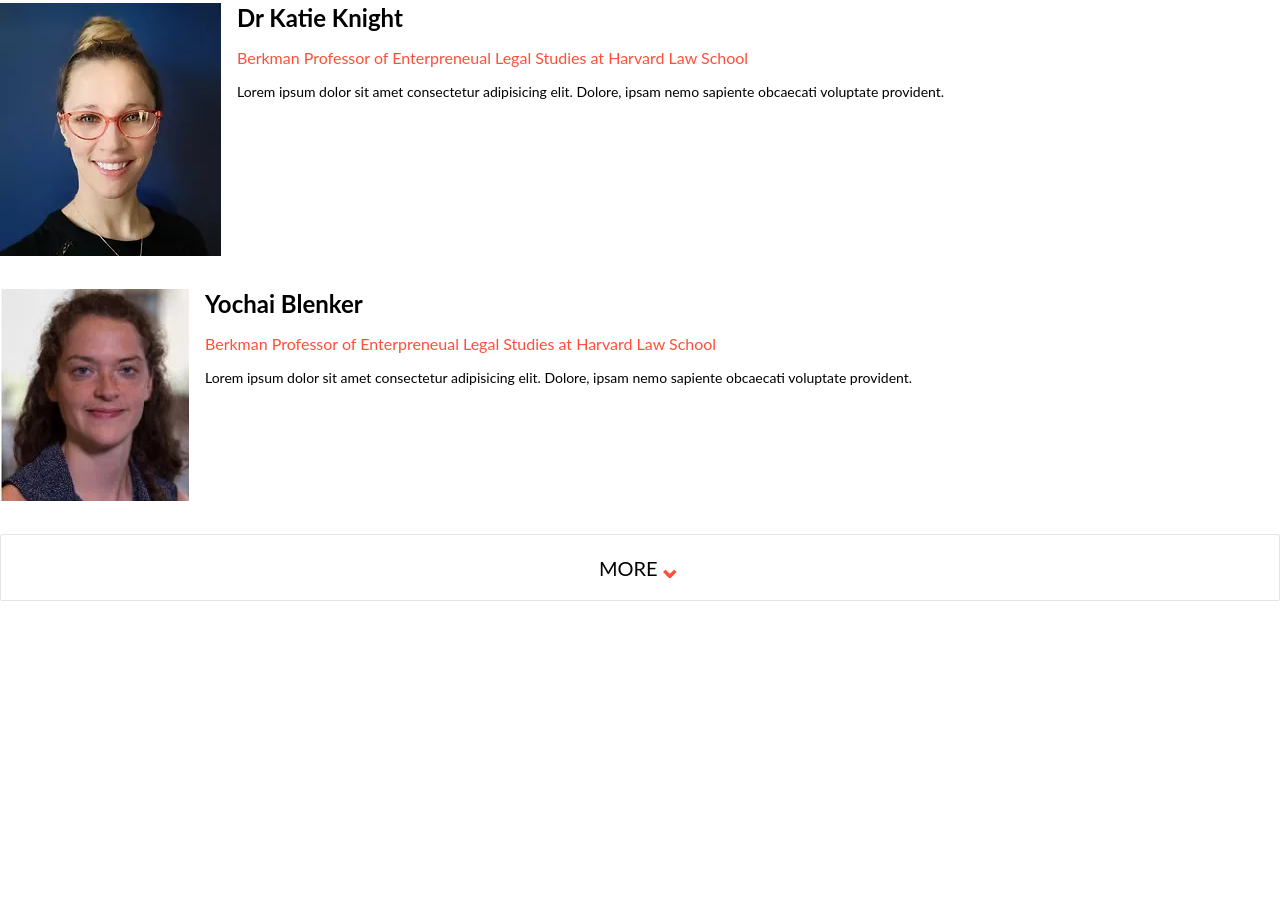
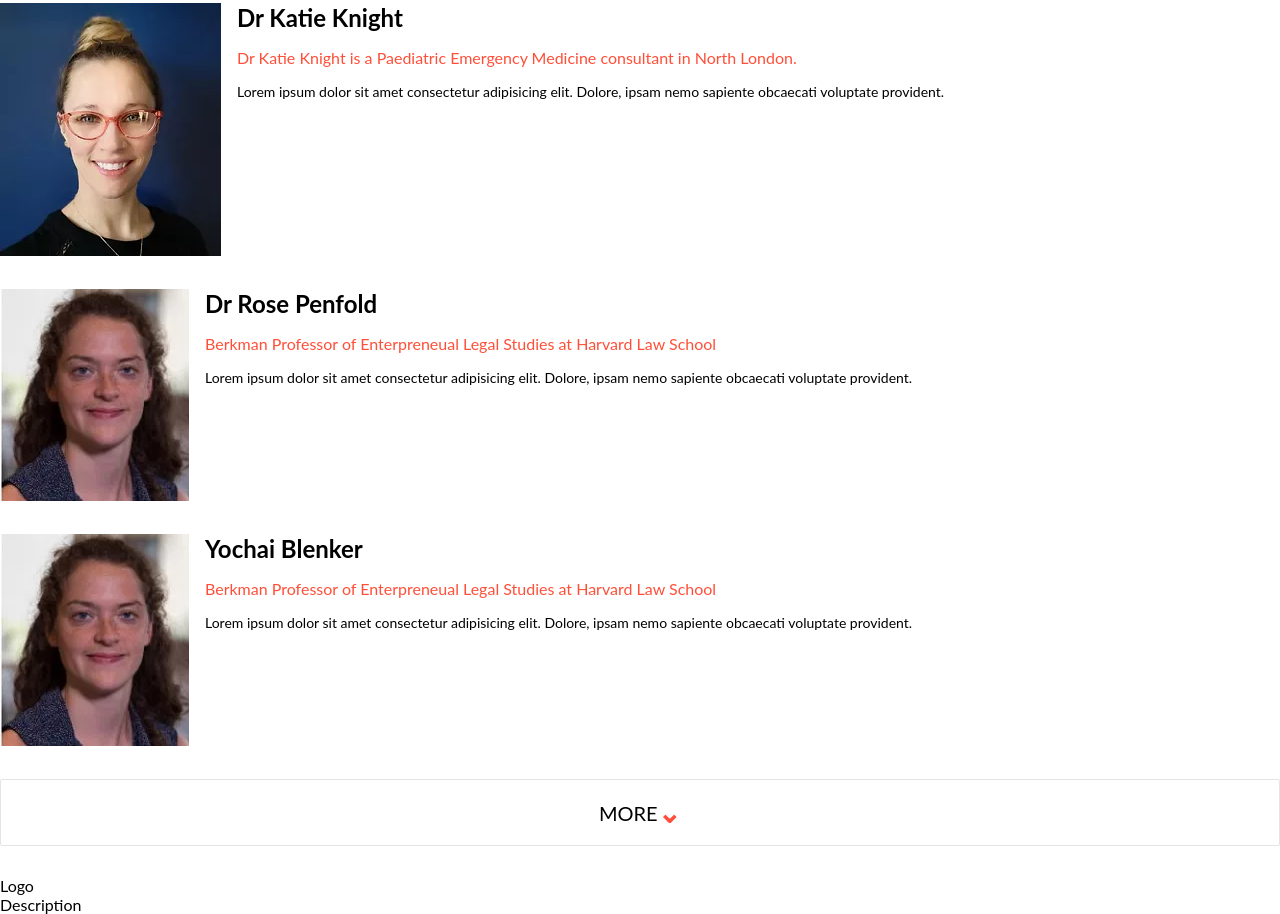
Before and after one commit to megha-n-bodke/womenhealth.github.io, a plain HTML site: page index.html in a window 1280 px wide. Shown: the part 1332-2246 px from the top of the page. Before the commit the page ends 1963 px from the top, so only its background shows below. Drawn offline with Linux system fonts and the light colour scheme.

Commit message:
footer section add

```diff
--- a/index.html
+++ b/index.html
@@ -113,6 +113,22 @@
                 <div class="name">
                     <h2>Dr Katie Knight</h2>
                 </div>
+                <div class="profession">Dr Katie Knight is a Paediatric Emergency Medicine consultant in North London.
+                </div>
+                <div class="shortintro">Lorem ipsum dolor sit amet consectetur adipisicing elit. Dolore, ipsam nemo
+                    sapiente obcaecati voluptate provident.
+                </div>
+            </div>
+        </div>
+
+        <div class="speakerintro">
+            <div class="speakerimage">
+                <img src="./images/speaker2.webp" alt="speaker1">
+            </div>
+            <div class="speakerdetails">
+                <div class="name">
+                    <h2>Dr Rose Penfold</h2>
+                </div>
                 <div class="profession">Berkman Professor of Enterpreneual Legal Studies at Harvard Law School </div>
                 <div class="shortintro">Lorem ipsum dolor sit amet consectetur adipisicing elit. Dolore, ipsam nemo
                     sapiente obcaecati voluptate provident.
@@ -135,7 +151,7 @@
             </div>
         </div>
     </section>
-    <footer>
+    <section>
         <button class="footer-button" id="morebtn">MORE<span class="downarrow">&#8964;</span></button>
         <div class="partnercontainer">
             <div>
@@ -145,6 +161,10 @@
             <div></div>
             <button class="footer-button" id="lessbtn">LESS<span class="downarrow">&#8964;</span></button>
         </div>
+    </section>
+    <footer>
+        <div>Logo</div>
+        <div>Description</div>
     </footer>
     <script src="./index.js"></script>
 </body>
```
